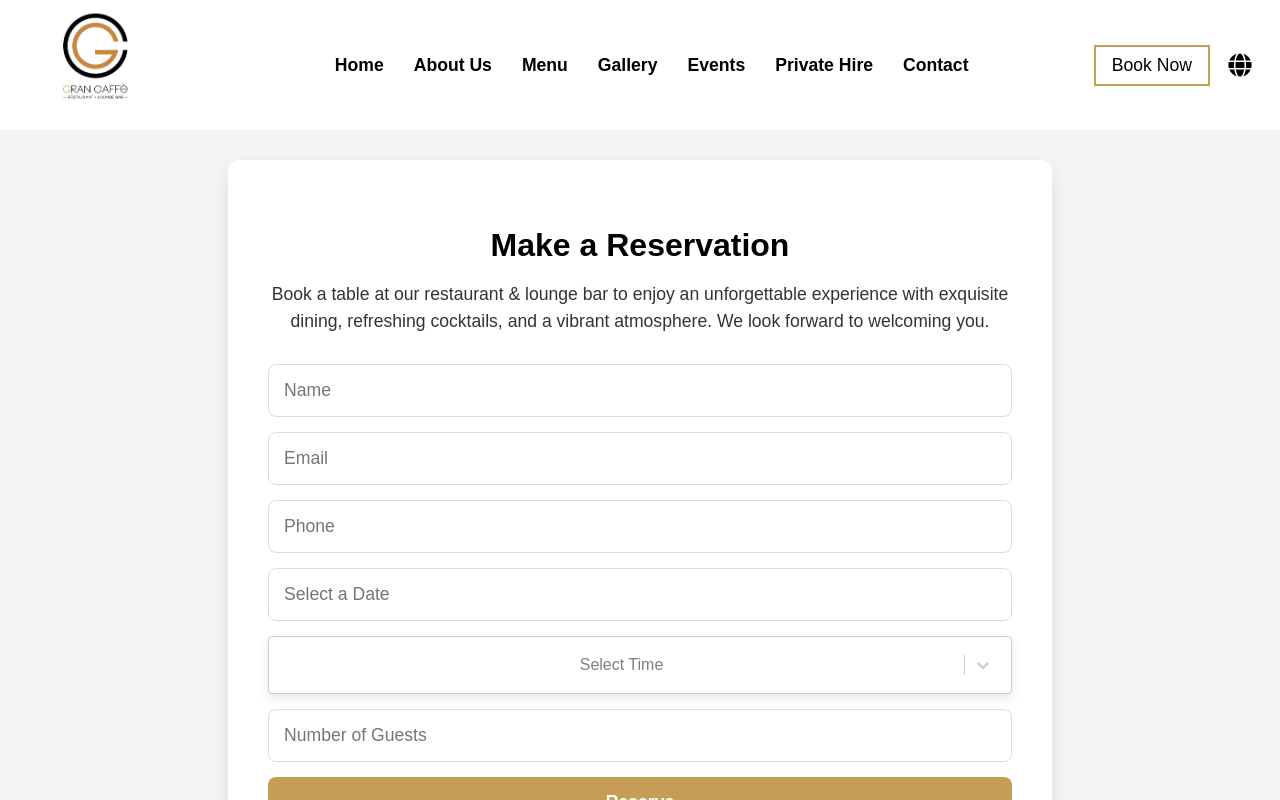
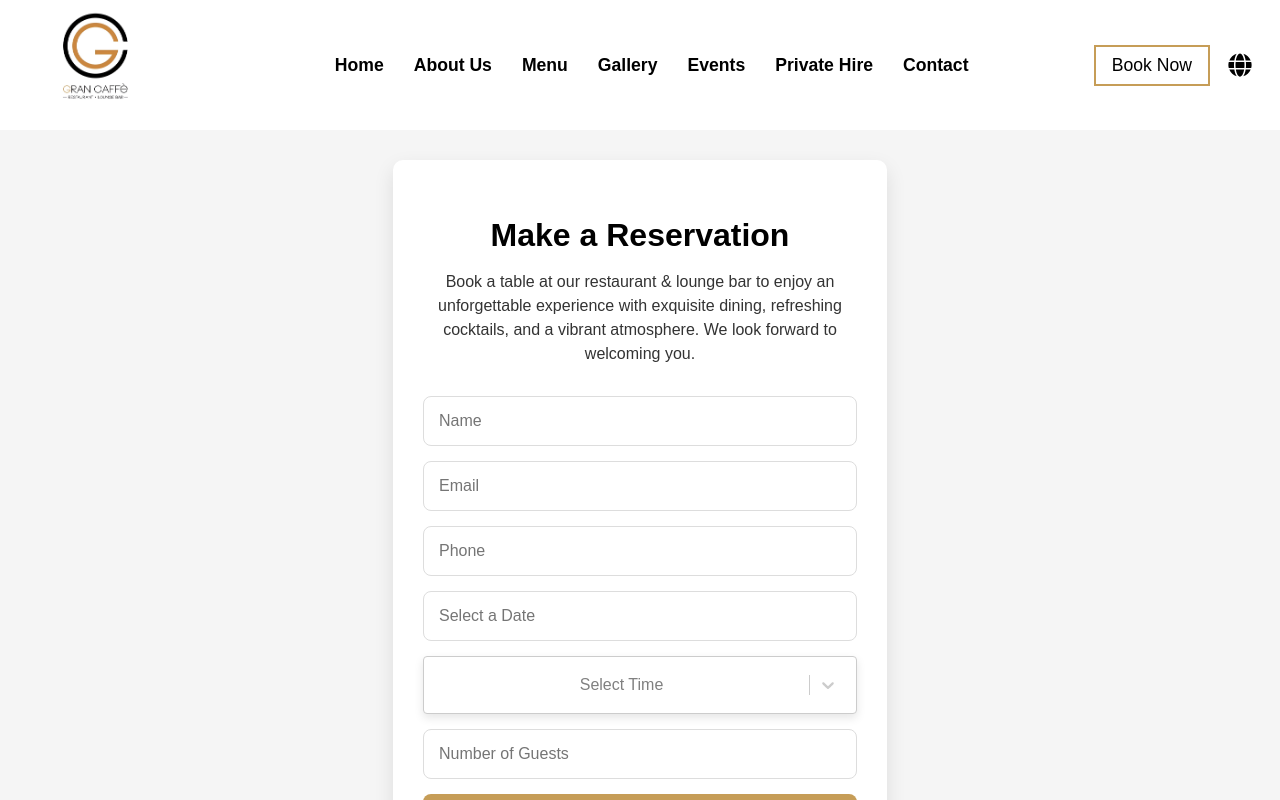
Before and after one commit to mateorumac/grancaffe, a React (Create React App) app: page /reservation in a window 1280 px wide. Shown: the top 800 px of the page. Built offline with nearby package versions, Linux system fonts and the light colour scheme.

Commit message:
responzivni fixevi za laptop

```diff
--- a/src/components/Reservation.css
+++ b/src/components/Reservation.css
@@ -277,8 +277,8 @@
   }
 
   .reservation-container {
-    padding: 40px;
-    max-width: 60%;
+    padding: 30px;
+    max-width: 35%;
   }
 
   .reservation-title {
@@ -286,7 +286,7 @@
   }
 
   .reservation-subtitle {
-    font-size: 1.1em;
+    font-size: 1em;
     margin-bottom: 30px;
   }
 
@@ -294,7 +294,7 @@
   .reservation-form button,
   .custom-date-picker,
   .custom-select__control {
-    font-size: 1.1em;
+    font-size: 1em;
     padding: 15px;
   }
 
@@ -305,7 +305,7 @@
   }
 
   .custom-header {
-    font-size: 1.2em;
+    font-size: 1.1em;
     padding: 10px;
   }
 
@@ -333,7 +333,7 @@
   }
   .reservation-container {
     padding: 30px;
-    max-width: 80%;
+    max-width: 50%;
   }
   .reservation-title {
     font-size: 1.8em;
--- a/src/pages/Home.css
+++ b/src/pages/Home.css
@@ -589,12 +589,24 @@ button:hover {
   }
 
   .meal-grid {
-    grid-template-columns: repeat(3, 1fr);
-    gap: 20px;
+    grid-template-columns: repeat(4, 1fr);
+    gap: 15px;
   }
 
   .meal img {
     height: 400px;
+  }
+
+  .meal h4 {
+    font-size: 0.9em;
+  }
+
+  .meal p {
+    font-size: 0.8em;
+  }
+
+  .meal span {
+    font-size: 0.9em;
   }
 
   .specials {
@@ -604,6 +616,10 @@ button:hover {
   .specials-content {
     padding: 40px;
     max-width: 400px;
+  }
+
+  .specials-content h4 {
+    margin-bottom: -40px;
   }
 
   .specials-content h2 {
--- a/src/pages/PrivateHire.css
+++ b/src/pages/PrivateHire.css
@@ -18,7 +18,7 @@
     display: flex;
     align-items: stretch;
     justify-content: center;
-    max-width: 1600px;
+    max-width: 1500px;
     margin: 60px auto;
     border-radius: 8px;
     overflow: hidden;
@@ -193,7 +193,8 @@
 /* Responsive Design */
 @media (max-width: 1366px) {
   .private-hire-card {
-    max-width: 1400px;
+    max-width: 1200px;
+    margin: 40px auto;
     height: 520px;
   }
 
```
